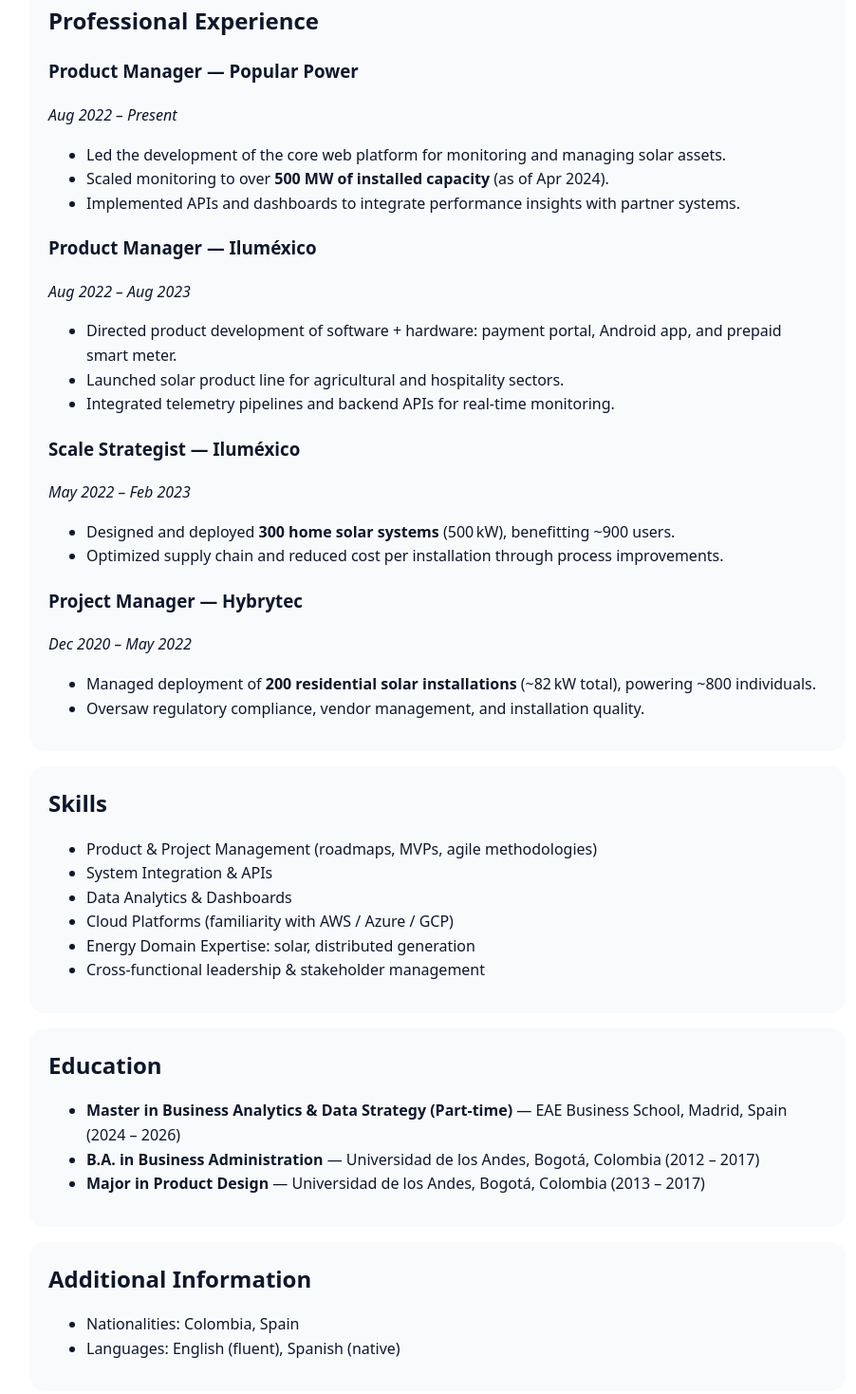
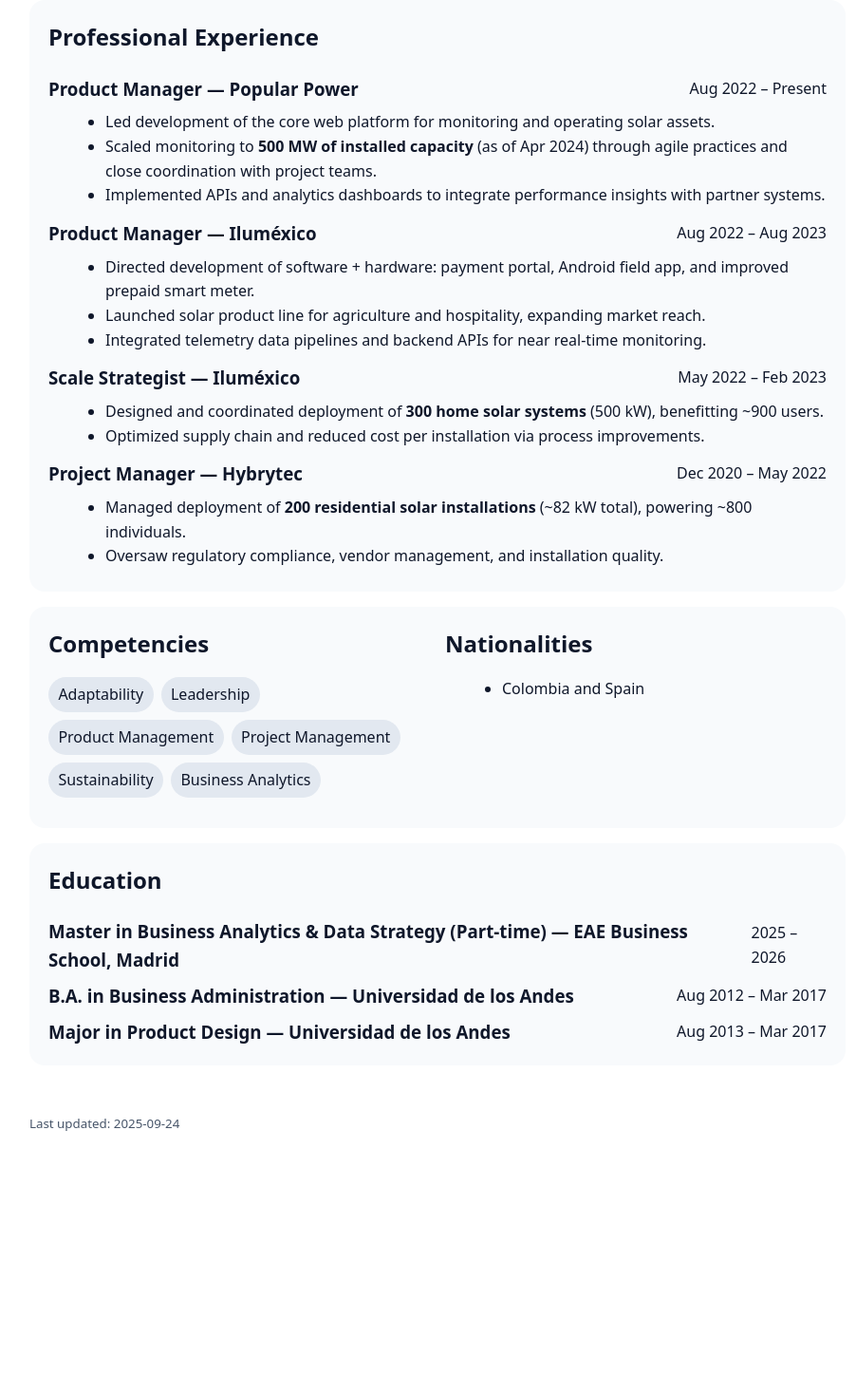
Before and after one commit to juandbehar/cv-juandavidbehar, a plain HTML site: page index.html in a window 1280 px wide. Shown: the part 443-1911 px from the top of the page at 95% size, without its empty margins (179-1081 px from the left). After the commit the page ends 1670 px from the top, so only its background shows below. Drawn offline with Linux system fonts and the light colour scheme.

Commit message:
Update index.html

```diff
--- a/index.html
+++ b/index.html
@@ -4,88 +4,142 @@
   <meta charset="utf-8" />
   <meta name="viewport" content="width=device-width, initial-scale=1" />
   <title>Juan David Behar — Curriculum Vitae</title>
-  <meta name="description" content="Product Manager with expertise in renewable energy and product strategy. Experience in cross-functional leadership, product lifecycle, and data-driven decision-making." />
+  <meta name="description" content="Product Manager with experience in renewable energy, product strategy, and data-driven decision-making." />
   <link rel="stylesheet" href="css/styles.css" />
+  <meta property="og:title" content="Juan David Behar — Curriculum Vitae">
+  <meta property="og:description" content="Product Manager focused on energy and data strategy; passionate about user-centered design.">
+  <meta property="og:type" content="website">
+  <meta property="og:url" content="https://juandbehar.github.io/cv-juandavidbehar/">
+  <script type="application/ld+json">
+  {
+    "@context":"https://schema.org",
+    "@type":"Person",
+    "name":"Juan David Behar Rodriguez",
+    "jobTitle":"Product Manager",
+    "email":"mailto:juandbehar@gmail.com",
+    "telephone":"+573178947209",
+    "url":"https://juandbehar.github.io/cv-juandavidbehar/",
+    "sameAs":[ "https://www.linkedin.com/in/juandbehar93" ]
+  }
+  </script>
 </head>
 <body>
-  <header>
+  <header class="header">
+    <div>
       <h1>Juan David Behar</h1>
-    <p>Product Manager — Energy & Data Strategy</p>
-    <ul>
-      <li>Email: <a href="mailto:juandbehar@gmail.com">juandbehar@gmail.com</a></li>
-      <li>Phone: +57 317 894 7209</li>
-      <li><a href="https://www.linkedin.com">LinkedIn</a></li>
-    </ul>
+      <p class="subtitle">Product Manager · Energy · Business Analytics </p>
+      <p class="contact">
+        <a href="mailto:juandbehar@gmail.com">juandbehar@gmail.com</a>
+        · <a href="tel:+573178947209">+57 317 894 7209</a>
+        · <a href="https://www.linkedin.com/in/juandbehar93" target="_blank" rel="noopener">LinkedIn</a>
+      </p>
+    </div>
+    <button id="themeToggle" aria-label="Toggle theme">🌓</button>
   </header>
 
   <main>
     <section>
       <h2>Profile</h2>
-      <p>I am a results-driven Product Manager with 7+ years of experience in renewable energy, innovation, and impact projects. Passionate about building technology that simplifies complex systems and delivers measurable impact. Currently expanding my expertise in data strategy and business analytics through a Master’s program in Madrid.</p>
+      <p>I am a results-driven Product Manager with 7+ years of experience in renewable energy, technology, and impact projects. I build products that simplify complex systems and deliver measurable value.</p>
+      <p>Currently expanding my expertise in data strategy and analytics through a part-time Master’s program in Madrid.</p>
     </section>
 
     <section>
       <h2>Professional Experience</h2>
 
+      <article class="item">
+        <header>
           <h3>Product Manager — Popular Power</h3>
-      <p><em>Aug 2022 – Present</em></p>
+          <span>Aug 2022 – Present</span>
+        </header>
         <ul>
-        <li>Led the development of the core web platform for monitoring and managing solar assets.</li>
-        <li>Scaled monitoring to over <strong>500 MW of installed capacity</strong> (as of Apr 2024).</li>
-        <li>Implemented APIs and dashboards to integrate performance insights with partner systems.</li>
+          <li>Led development of the core web platform for monitoring and operating solar assets.</li>
+          <li>Scaled monitoring to <strong>500&nbsp;MW of installed capacity</strong> (as of Apr 2024) through agile practices and close coordination with project teams.</li>
+          <li>Implemented APIs and analytics dashboards to integrate performance insights with partner systems.</li>
         </ul>
+      </article>
 
+      <article class="item">
+        <header>
           <h3>Product Manager — Iluméxico</h3>
-      <p><em>Aug 2022 – Aug 2023</em></p>
+          <span>Aug 2022 – Aug 2023</span>
+        </header>
         <ul>
-        <li>Directed product development of software + hardware: payment portal, Android app, and prepaid smart meter.</li>
-        <li>Launched solar product line for agricultural and hospitality sectors.</li>
-        <li>Integrated telemetry pipelines and backend APIs for real-time monitoring.</li>
+          <li>Directed development of software + hardware: payment portal, Android field app, and improved prepaid smart meter.</li>
+          <li>Launched solar product line for agriculture and hospitality, expanding market reach.</li>
+          <li>Integrated telemetry data pipelines and backend APIs for near real-time monitoring.</li>
         </ul>
+      </article>
 
+      <article class="item">
+        <header>
           <h3>Scale Strategist — Iluméxico</h3>
-      <p><em>May 2022 – Feb 2023</em></p>
+          <span>May 2022 – Feb 2023</span>
+        </header>
         <ul>
-        <li>Designed and deployed <strong>300 home solar systems</strong> (500 kW), benefitting ~900 users.</li>
-        <li>Optimized supply chain and reduced cost per installation through process improvements.</li>
+          <li>Designed and coordinated deployment of <strong>300 home solar systems</strong> (500&nbsp;kW), benefitting ~900 users.</li>
+          <li>Optimized supply chain and reduced cost per installation via process improvements.</li>
         </ul>
+      </article>
 
+      <article class="item">
+        <header>
           <h3>Project Manager — Hybrytec</h3>
-      <p><em>Dec 2020 – May 2022</em></p>
+          <span>Dec 2020 – May 2022</span>
+        </header>
         <ul>
-        <li>Managed deployment of <strong>200 residential solar installations</strong> (~82 kW total), powering ~800 individuals.</li>
+          <li>Managed deployment of <strong>200 residential solar installations</strong> (~82&nbsp;kW total), powering ~800 individuals.</li>
           <li>Oversaw regulatory compliance, vendor management, and installation quality.</li>
         </ul>
+      </article>
     </section>
 
-    <section>
-      <h2>Skills</h2>
-      <ul>
-        <li>Product & Project Management (roadmaps, MVPs, agile methodologies)</li>
-        <li>System Integration & APIs</li>
-        <li>Data Analytics & Dashboards</li>
-        <li>Cloud Platforms (familiarity with AWS / Azure / GCP)</li>
-        <li>Energy Domain Expertise: solar, distributed generation</li>
-        <li>Cross-functional leadership & stakeholder management</li>
+    <section class="grid-2">
+      <div>
+        <h2>Competencies</h2>
+        <ul class="pill">
+          <li>Adaptability</li><li>Leadership</li><li>Product Management</li>
+          <li>Project Management</li><li>Sustainability</li><li>Business Analytics</li>
         </ul>
+      </div>
+      <div>
+        <h2>Nationalities</h2>
+        <ul class="plain">
+          <li>Colombia and Spain</li>
+        </ul>
+      </div>
     </section>
 
     <section>
       <h2>Education</h2>
-      <ul>
-        <li><strong>Master in Business Analytics & Data Strategy (Part-time)</strong> — EAE Business School, Madrid, Spain (2024 – 2026)</li>
-        <li><strong>B.A. in Business Administration</strong> — Universidad de los Andes, Bogotá, Colombia (2012 – 2017)</li>
-        <li><strong>Major in Product Design</strong> — Universidad de los Andes, Bogotá, Colombia (2013 – 2017)</li>
-      </ul>
-    </section>
 
-    <section>
-      <h2>Additional Information</h2>
-      <ul>
-        <li>Nationalities: Colombia, Spain</li>
-        <li>Languages: English (fluent), Spanish (native)</li>
-      </ul>
+      <article class="item">
+        <header>
+          <h3>Master in Business Analytics & Data Strategy (Part-time) — EAE Business School, Madrid</h3>
+          <span>2025 – 2026</span>
+        </header>
+      </article>
+
+      <article class="item">
+        <header>
+          <h3>B.A. in Business Administration — Universidad de los Andes</h3>
+          <span>Aug 2012 – Mar 2017</span>
+        </header>
+      </article>
+
+      <article class="item">
+        <header>
+          <h3>Major in Product Design — Universidad de los Andes</h3>
+          <span>Aug 2013 – Mar 2017</span>
+        </header>
+      </article>
     </section>
   </main>
+
+  <footer class="footer">
+    <small>Last updated: <span id="lastUpdated"></span></small>
+  </footer>
+
+  <script src="js/main.js"></script>
 </body>
 </html>
```
Lines whose indentation alone changed are shown as unchanged.
